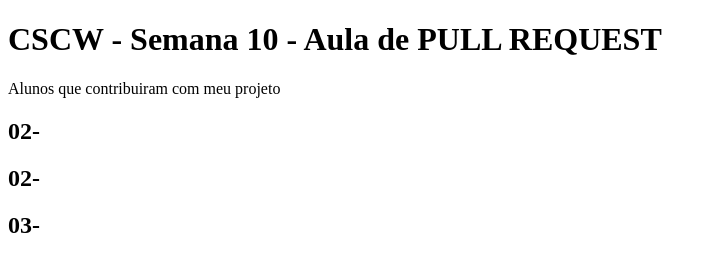
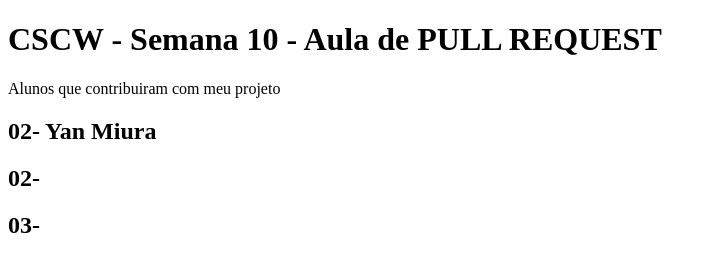
Before and after one commit to ymiuraa/lasalle.2021.1.cscw.EndrigoPull, a plain HTML site: page index.html in a window 1280 px wide. Shown: the whole page, without its empty margins (0-717 px from the left). Drawn offline with Linux system fonts and the light colour scheme.

Commit message:
pull request Yan Miura

```diff
--- a/index.html
+++ b/index.html
@@ -4,7 +4,7 @@
 
 <h1>CSCW - Semana 10 - Aula de PULL REQUEST</h1>
 <p>Alunos que contribuiram com meu projeto</p>
-<h2>02-</h2>
+<h2>02- Yan Miura </h2>
 <h2>02-</h2>
 <h2>03-</h2>
 
```
